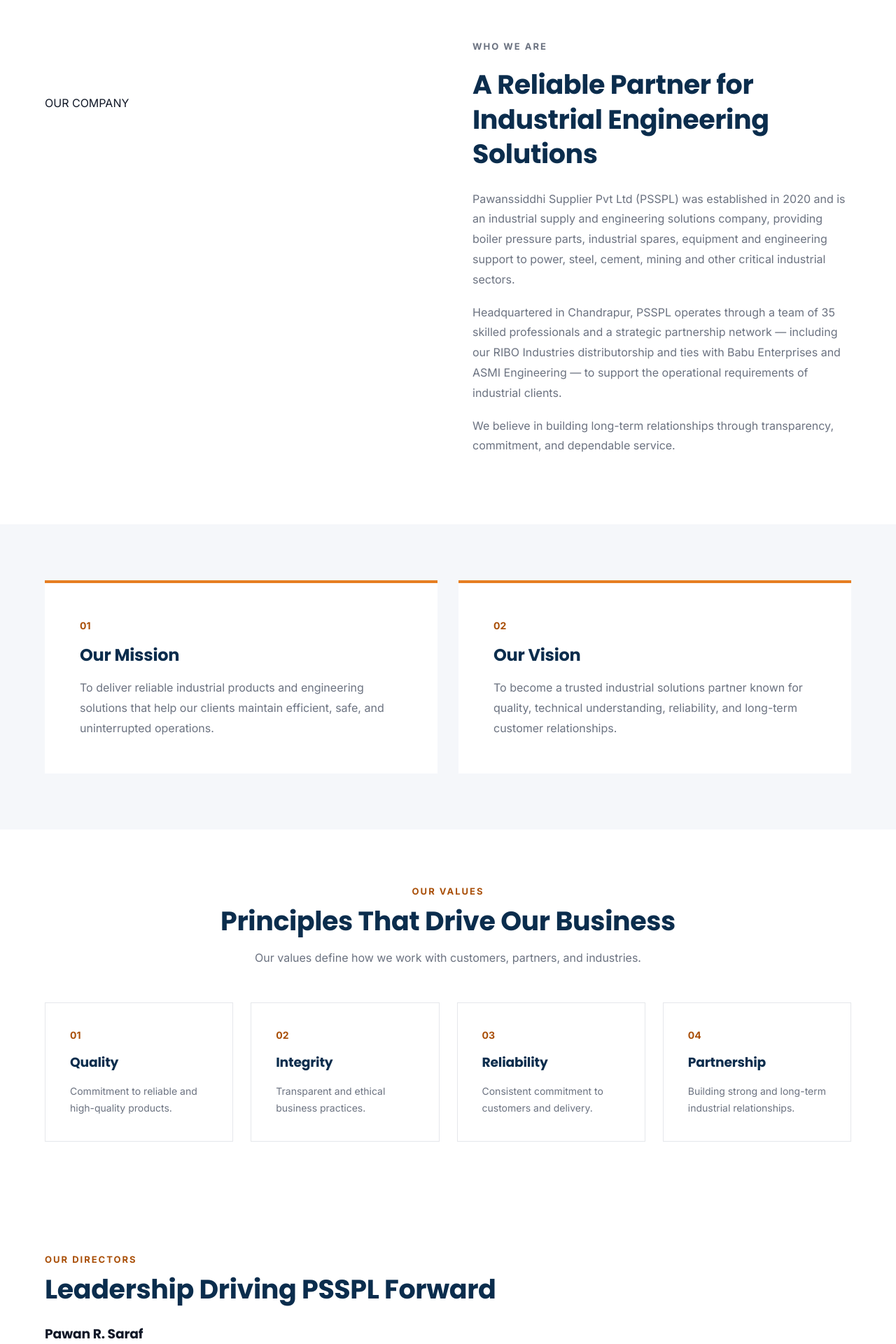
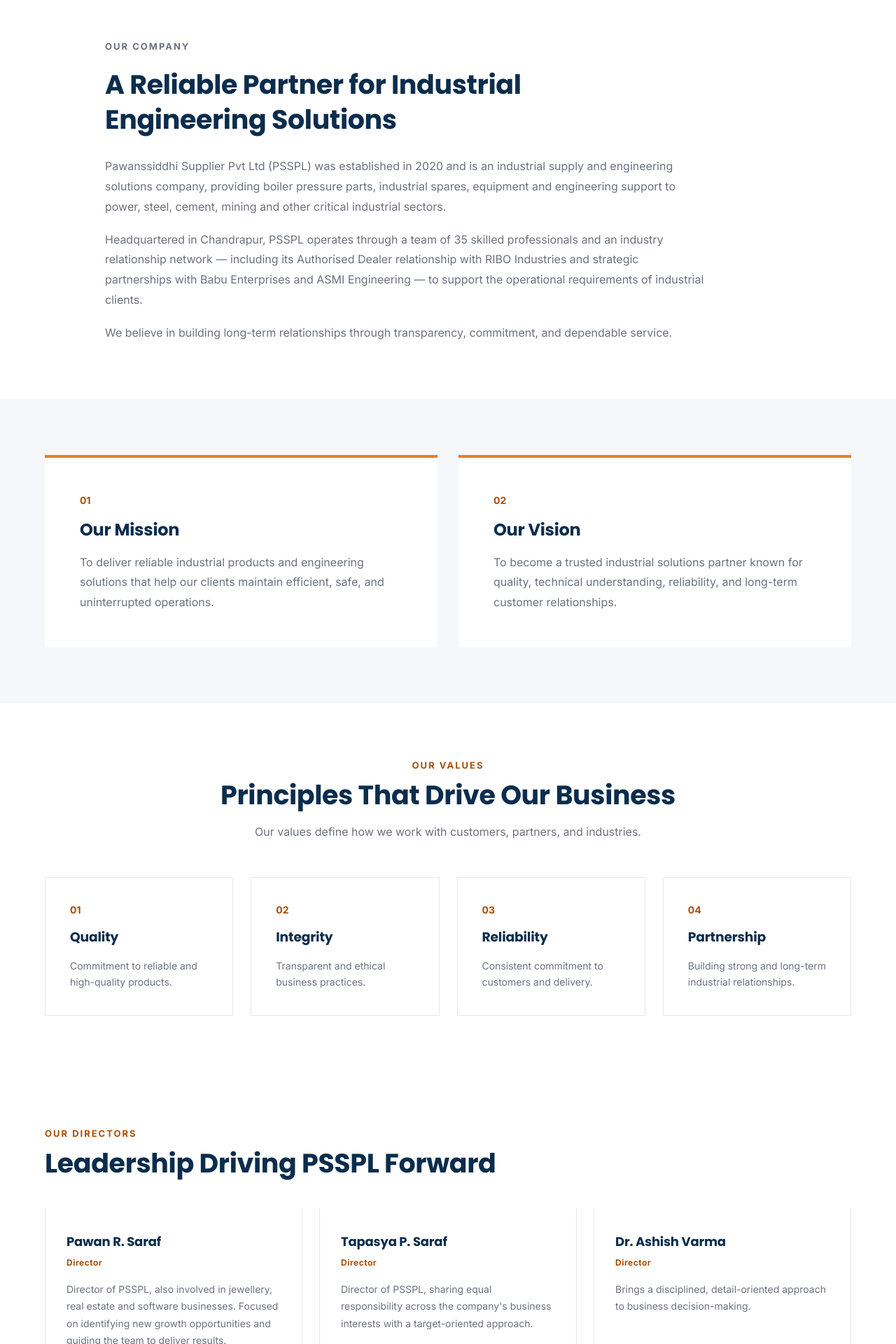
Before and after one commit to zankar21/New_psspl_website, a React (Vite) app: page /about in a window 1280 px wide. Shown: the part 420-2340 px from the top of the page at 70% size. Built offline with nearby package versions, Linux system fonts and the light colour scheme.

Commit message:
polish About page and homepage company section

```diff
--- a/src/components/home/AboutPreview.jsx
+++ b/src/components/home/AboutPreview.jsx
@@ -18,7 +18,7 @@
         <div className="about-content">
 
           <span className="section-subtitle">
-            ABOUT PAWANSSIDHDHI SUPPLIER PVT LTD
+            ABOUT PAWANSSIDDHI SUPPLIER PVT LTD
           </span>
 
           <h2>
--- a/src/pages/About.jsx
+++ b/src/pages/About.jsx
@@ -63,19 +63,12 @@
 
       <section className="section about-page">
 
-        <div className="container about-page-grid">
+        <div className="container about-page-intro">
 
-          <div className="about-page-image">
-            <div className="image-placeholder">
-              OUR COMPANY
-            </div>
-          </div>
-
-
-          <div>
+          <div className="about-page-copy">
 
             <SectionTitle
-              subtitle="WHO WE ARE"
+              subtitle="OUR COMPANY"
               title="A Reliable Partner for Industrial Engineering Solutions"
             />
 
@@ -90,11 +83,12 @@
 
             <p>
               Headquartered in Chandrapur, PSSPL operates through a
-              team of 35 skilled professionals and a strategic
-              partnership network — including our RIBO Industries
-              distributorship and ties with Babu Enterprises and
-              ASMI Engineering — to support the operational
-              requirements of industrial clients.
+              team of 35 skilled professionals and an industry
+              relationship network — including its Authorised Dealer
+              relationship with RIBO Industries and strategic
+              partnerships with Babu Enterprises and ASMI Engineering
+              — to support the operational requirements of industrial
+              clients.
             </p>
 
             <p>
@@ -221,11 +215,11 @@
 
             {directors.map((person) => (
 
-              <div className="leadership-card" key={person.name}>
+              <article className="leadership-card" key={person.name}>
                 <h3>{person.name}</h3>
                 <span className="leadership-role">{person.role}</span>
                 <p>{person.bio}</p>
-              </div>
+              </article>
 
             ))}
 
@@ -251,11 +245,11 @@
 
             {team.map((person) => (
 
-              <div className="leadership-card" key={person.name}>
+              <article className="leadership-card" key={person.name}>
                 <h3>{person.name}</h3>
                 <span className="leadership-role">{person.role}</span>
                 <p>{person.bio}</p>
-              </div>
+              </article>
 
             ))}
 
--- a/src/styles/about.css
+++ b/src/styles/about.css
@@ -2,21 +2,31 @@
    ABOUT PAGE
 ======================================== */
 
-.about-page-grid {
-  display: grid;
-  grid-template-columns: 1fr 1fr;
-  gap: 70px;
-  align-items: center;
+.about-page {
+  background: var(--white);
 }
 
-.about-page-image .image-placeholder {
-  height: 450px;
+.about-page-intro {
+  max-width: 980px;
 }
 
-.about-page-grid p {
+.about-page-copy {
+  max-width: 860px;
+}
+
+.about-page-copy .section-title {
+  max-width: 720px;
+  margin-bottom: 28px;
+}
+
+.about-page-copy p {
   color: var(--gray);
   line-height: 1.8;
   margin-bottom: 18px;
+}
+
+.about-page-copy p:last-child {
+  margin-bottom: 0;
 }
 
 
@@ -138,3 +148,78 @@
   font-size: 14px;
   color: #cbd5e1;
 }
+
+
+/* ========================================
+   LEADERSHIP / TEAM
+======================================== */
+
+.leadership-section-alt {
+  background: var(--light-color);
+}
+
+.leadership-section .section-title {
+  max-width: 680px;
+  margin-bottom: 38px;
+}
+
+.leadership-grid {
+  display: grid;
+  grid-template-columns: repeat(3, 1fr);
+  gap: 24px;
+  align-items: stretch;
+}
+
+.leadership-card {
+  display: flex;
+  flex-direction: column;
+  min-height: 100%;
+  padding: 32px 30px;
+  background: var(--white);
+  border: 1px solid var(--border-color);
+  border-top: 3px solid transparent;
+  box-shadow: none;
+}
+
+.leadership-card:hover {
+  transform: translateY(-3px);
+  border-top-color: var(--secondary-color);
+  box-shadow: 0 10px 24px rgba(11, 45, 77, 0.06);
+}
+
+.leadership-card h3 {
+  color: var(--primary-color);
+  font-size: 18px;
+  margin-bottom: 8px;
+}
+
+.leadership-role {
+  display: inline-block;
+  margin-bottom: 18px;
+  color: var(--secondary-text-color);
+  font-size: 12px;
+  font-weight: 700;
+  letter-spacing: 0.5px;
+  line-height: 1.45;
+}
+
+.leadership-card p {
+  margin: 0;
+  color: var(--gray);
+  font-size: 14px;
+  line-height: 1.75;
+}
+
+@media (max-width: 767px) {
+  .about-page-copy .section-title {
+    margin-bottom: 22px;
+  }
+
+  .leadership-section .section-title {
+    margin-bottom: 30px;
+  }
+
+  .leadership-card {
+    padding: 27px 24px;
+  }
+}
--- a/src/styles/home.css
+++ b/src/styles/home.css
@@ -742,10 +742,30 @@
 }
 
 .cta-section .btn-primary {
+  display: inline-flex;
+  align-items: center;
+  justify-content: center;
+  padding: 14px 28px;
   background: var(--primary-color);
+  border: 1px solid var(--primary-color);
+  border-radius: 4px;
+  color: var(--white);
+  font-weight: 600;
   white-space: nowrap;
 }
 
 .cta-section .btn-primary:hover {
   background: #06192b;
+  border-color: #06192b;
 }
+
+.cta-section .btn-primary:focus-visible {
+  outline: 3px solid var(--white);
+  outline-offset: 3px;
+}
+
+@media (max-width: 768px) {
+  .cta-section .btn-primary {
+    width: min(100%, 320px);
+  }
+}
```
